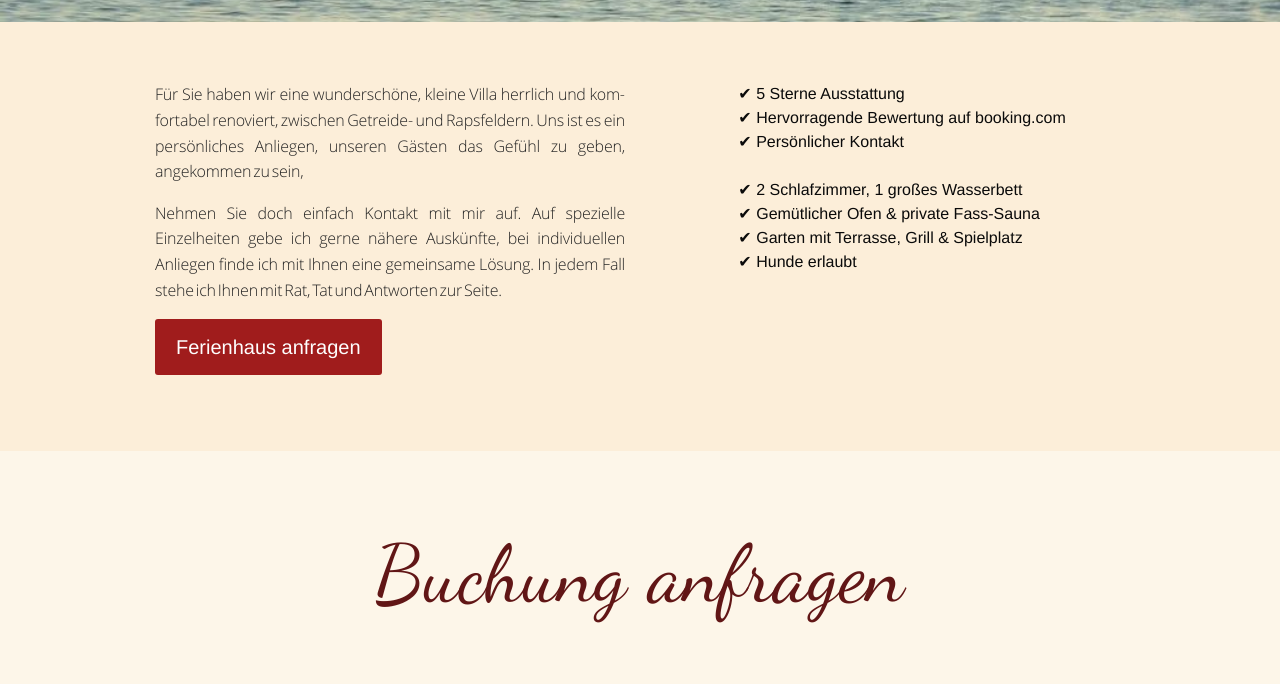
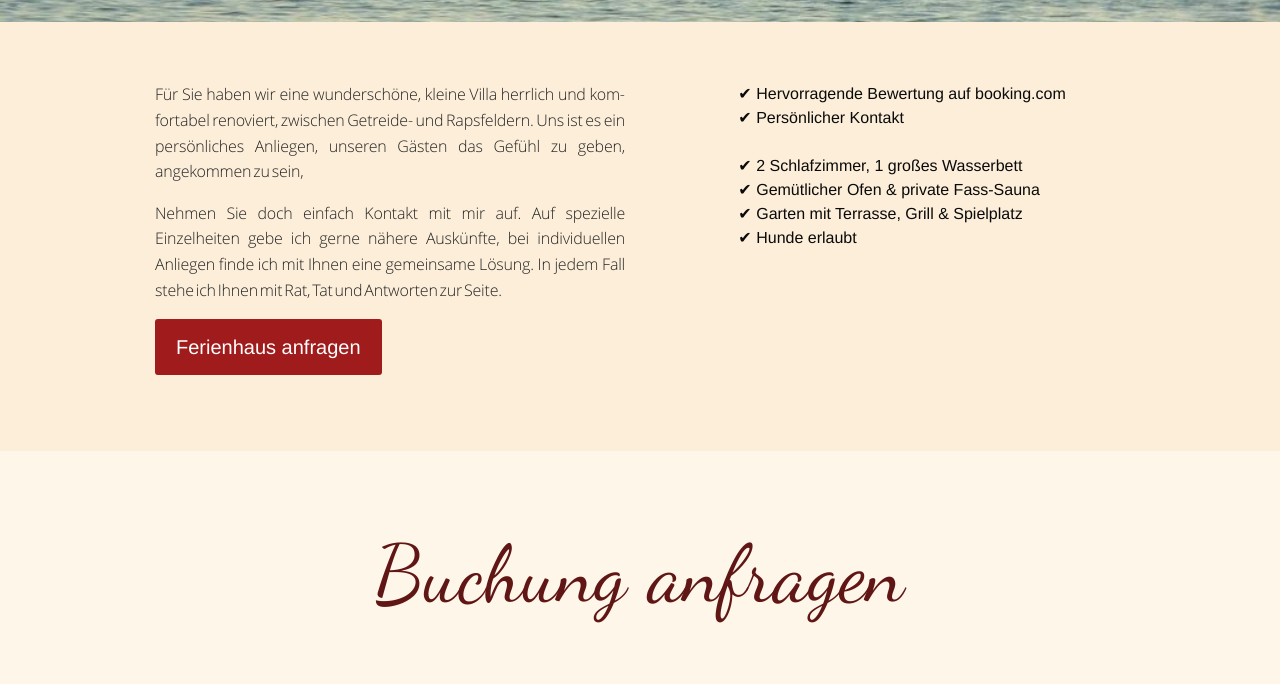
Before and after one commit to webwelten/die-kleine-villa, a website built with Parcel: page app/index.html in a window 1280 px wide. Shown: the part 1492-2176 px from the top of the page. Built offline with nearby package versions, Linux system fonts and the light colour scheme; no server answers.

Commit message:
Update index.html

```diff
--- a/app/index.html
+++ b/app/index.html
@@ -157,7 +157,6 @@
 
           </div>
           <div class="column small-12 medium-5">
-            <span class="text-primary">✔</span> 5 Sterne Ausstattung<br>
             ✔ Hervorragende Bewertung auf booking.com<br>
             ✔ Persönlicher Kontakt<br>
             <br>
@@ -501,7 +500,7 @@
             <h2 class="page-heading small-outer">Küche</h2>
 <!--
             <p class="text-justify">
-              In der kleinen 5-Sterne-Villa finden Sie eine ent&shy;zückende, kom&shy;plett ein&shy;gerichtete, helle Küche, Spül&shy;ma&shy;schine, Kaffee&shy;ma&shy;schinen, Mikro&shy;welle und vieles mehr sind selbst&shy;verständlich.
+              In der kleinen Villa finden Sie eine ent&shy;zückende, kom&shy;plett ein&shy;gerichtete, helle Küche, Spül&shy;ma&shy;schine, Kaffee&shy;ma&shy;schinen, Mikro&shy;welle und vieles mehr sind selbst&shy;verständlich.
               <br>Lachen, Milch&shy;kaffee trinken und glücklich sein:
             </p>
 -->
@@ -631,7 +630,7 @@
           </div>
 
           <div class="column small-12 medium-6">
-            <span class="text-primary">✔</span> 5 Sterne Ausstattung<br>
+            <span class="text-primary">✔</span>Umfangreiche Ausstattung<br>
             ✔ Hervorragende Bewertung auf booking.com<br>
             ✔ Persönlicher Kontakt<br>
           </div>
```
